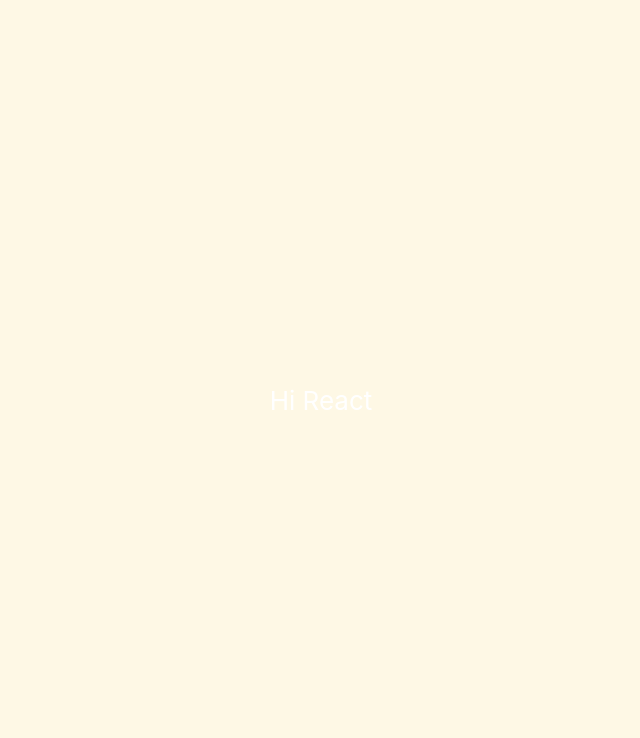
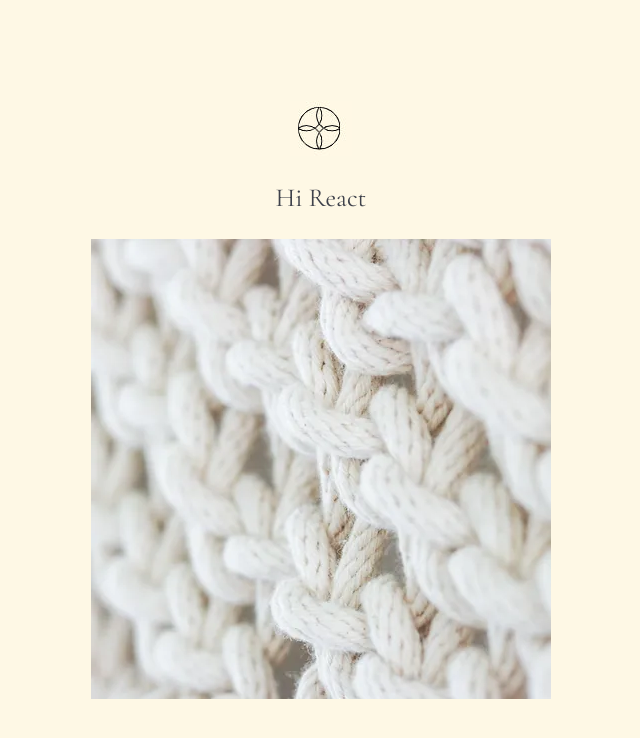
Before and after one commit to marwababelly/handihup, a React (Create React App) app: page / in a window 1280 px wide. Shown: the top 738 px of the page, without its empty margins (319-959 px from the left). Built offline with nearby package versions, Linux system fonts and the light colour scheme.

Commit message:
add font and basic color

```diff
--- a/public/index.html
+++ b/public/index.html
@@ -5,6 +5,12 @@
     <link rel="icon" href="%PUBLIC_URL%/favicon.ico" />
     <meta name="viewport" content="width=device-width, initial-scale=1" />
     <meta name="theme-color" content="#000000" />
+    <link rel="preconnect" href="https://fonts.googleapis.com" />
+    <link rel="preconnect" href="https://fonts.gstatic.com" crossorigin />
+    <link
+      href="https://fonts.googleapis.com/css2?family=Cormorant+Garamond:ital,wght@0,300;0,400;0,500;0,600;0,700;1,300;1,400;1,500;1,600;1,700&display=swap"
+      rel="stylesheet"
+    />
     <meta
       name="description"
       content="Web site created using create-react-app"
--- a/src/App.css
+++ b/src/App.css
@@ -13,15 +13,28 @@
   }
 }
 
+:root {
+  --background-color: #fef8e5;
+  --second-color: #eee8d6;
+  --third-color: #88857c;
+  --fourth-color: #4d4c47;
+  --fifth-color: #121212;
+  --sixth-color: #7c859e;
+  --seventh-color: #565b69;
+  --eighth-color: #3f424b;
+  --ninth-color: #ffffff;
+  --main-font: "Cormorant Garamond", serif;
+}
 .App-header {
-  background-color: #fef8e5;
+  background-color: var(--background-color);
+  font-family: var(--main-font);
   min-height: 100vh;
   display: flex;
   flex-direction: column;
   align-items: center;
   justify-content: center;
   font-size: calc(10px + 2vmin);
-  color: white;
+  color: #3f424b;
 }
 
 .App-link {
--- a/src/App.js
+++ b/src/App.js
@@ -1,9 +1,13 @@
 import "./App.css";
+import wool from "../src/assets/wool1.webp";
+import logo from "../src/assets/logo.jpg";
 
 function App() {
   return (
     <div className="App-header">
+      <img alt="logo" src={logo} />
       <p>Hi React</p>
+      <img alt="woolImg" src={wool} />
     </div>
   );
 }
```
Also changed, not shown: src/assets/logo.jpg (added), src/assets/wool1.webp (added).
